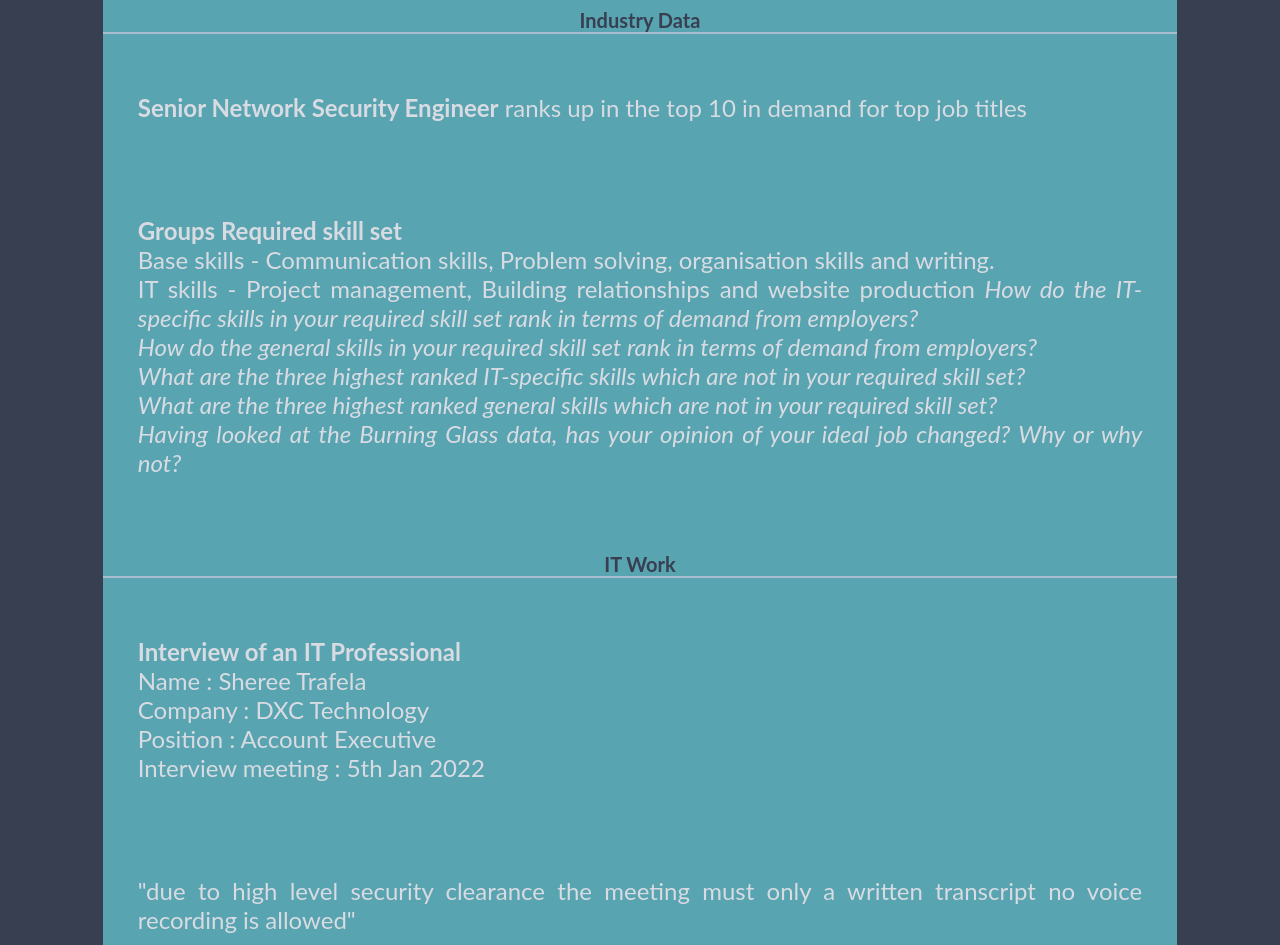
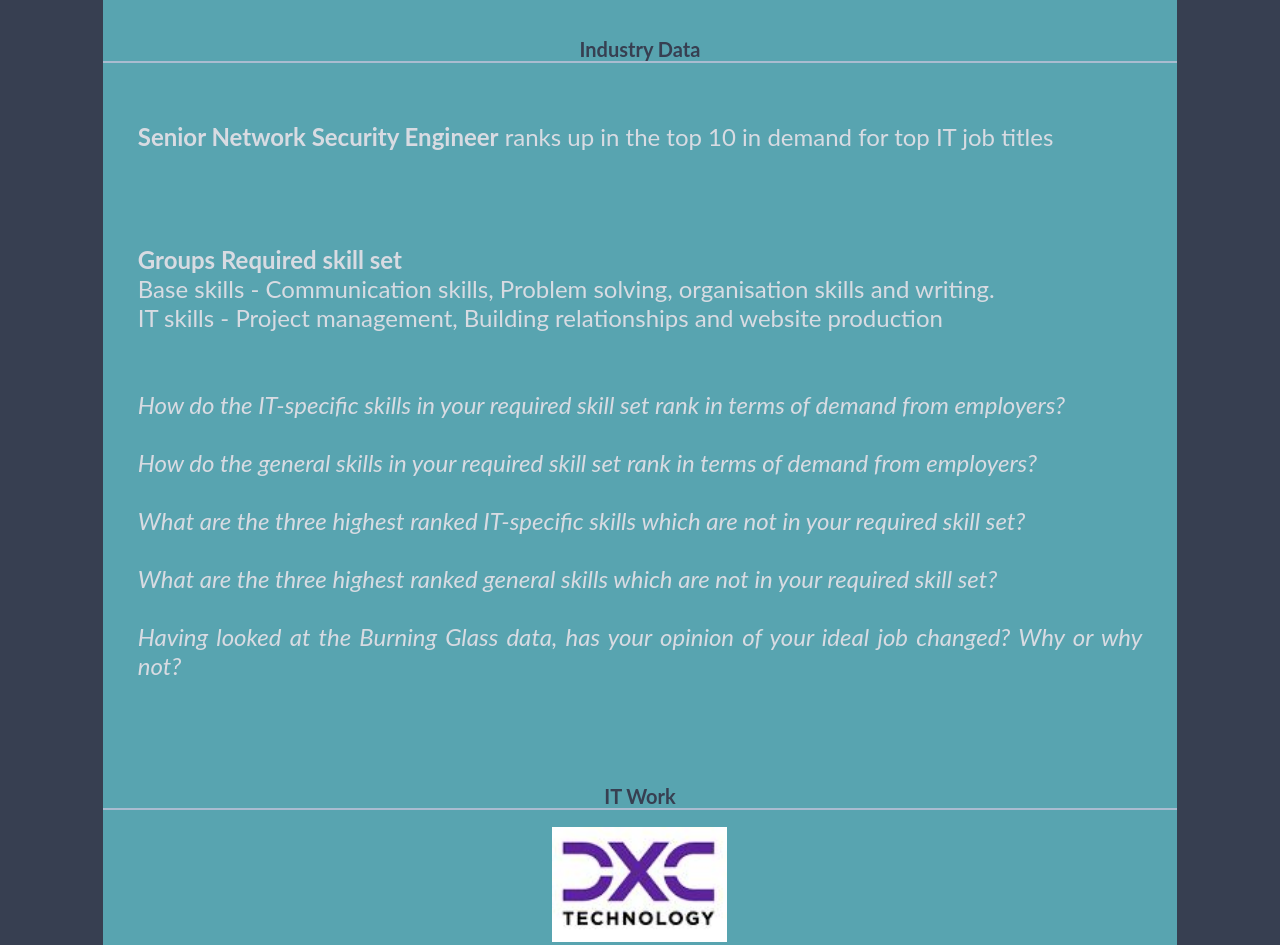
Before and after one commit to DeadlyDonut177/A2group1rmit, a plain HTML site: page index.html in a window 1280 px wide. Shown: the part 1293-2238 px from the top of the page. Drawn offline with Linux system fonts and the light colour scheme.

Commit message:
new file

```diff
--- a/index.html
+++ b/index.html
@@ -45,7 +45,7 @@
 
   <h3>Personal Information</h3>
 <ol>
-  <li>Carl Isbel, Student No : S3930691, Background : Australian,  Hobbies : Fishing, IT interest : Networking & Security, IT experience : Knowledgable and Resourceful Team name : enter here</li>
+  <li>Carl Isbel, Student No : S3930691, Background : Australian,  Hobbies : Fishing, IT interest : Networking & Security, <br> IT experience : Knowledgable and Resourceful Team name : enter here</li>
   <li></li>
   <li></li>
   <li></li>
@@ -127,25 +127,31 @@
 <div class="sectionTitle"><h2 style="text-align:center"><b>Industry Data</b></h2></div>
 <div class="sectionContent">
 <article>
-<p> <b>Senior Network Security Engineer</b> ranks up in the top 10 in demand for top job titles <br>
+<p> <b>Senior Network Security Engineer</b> ranks up in the top 10 in demand for top IT job titles <br>
 
 
 
  </p>
 <p><b>Groups Required skill set</b><br>
 Base skills - Communication skills, Problem solving, organisation skills and writing. <br>
-IT skills - Project management, Building relationships and website production
-
-
+IT skills - Project management, Building relationships and website production <br>
+<br>
+<br>
 <i>How do the IT-specific skills in your required skill set rank in terms of demand from employers?</i> <br>
 
+<br>
 <i>How do the general skills in your required skill set rank in terms of demand from employers? </i><br>
 
+<br>
 <i>What are the three highest ranked IT-specific skills which are not in your required skill set?</i> <br>
 
+<br>
 <i>What are the three highest ranked general skills which are not in your required skill set? </i><br>
 
+<br>
 <i>Having looked at the Burning Glass data, has your opinion of your ideal job changed? Why or why not?</i> <br>
+
+<br>
 
 </p>
 
@@ -158,12 +164,14 @@ IT skills - Project management, Building relationships and website production
 <div class="sectionTitle"><h2 style="text-align:center"><b>IT Work</b></h2></div>
 <div class="sectionContent">
 <article>
+<img src="dxclogo.jpg" alt="dxclogo" style="width:175px">
+
 <p><b>Interview of an IT Professional</b><br>
   Name : Sheree Trafela <br> Company : DXC Technology <br> Position : Account Executive <br>
-  Interview meeting : 5th Jan 2022
+  Interview meeting : 5th Jan 2022 <br>
+  "due to high level security clearance the meeting must be only a written transcript no voice recording is allowed"
 </p>
-<p>"due to high level security clearance the meeting must only a written transcript no voice recording is allowed"
-</p>
+
 <p>
   <b>Questions</b> <br>
   1. Please tell us about your IT work. What exactly do you do? <br>
@@ -177,10 +185,6 @@ IT skills - Project management, Building relationships and website production
   9. Finally, can you share an example of the work you do that best captures the essence of the IT industry? <br>
 
 </p>
-
-
-
-
 
 </article>
 </div>
```
Also changed, not shown: dxclogo.JPG (added).
